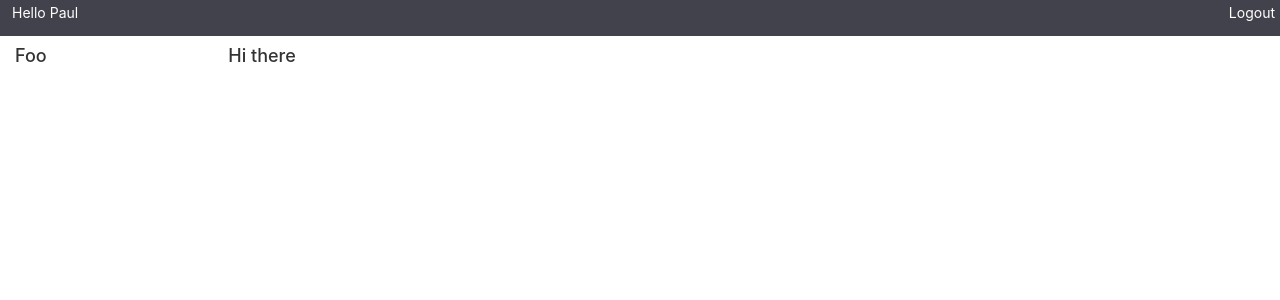
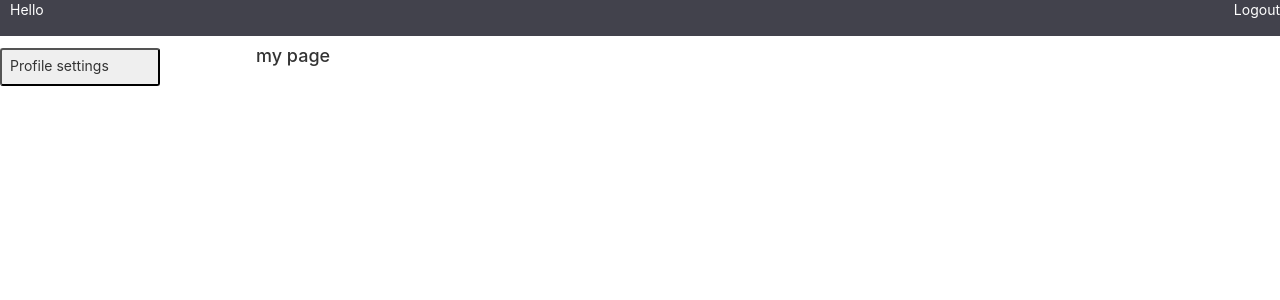
Before and after one commit to paulosjd/radnor, a React (Create React App) app: page / in a window 1280 px wide. Shown: the top 300 px of the page. Built offline with nearby package versions, Linux system fonts and the light colour scheme; the HTML template or start-up script is replaced by a standard one.

Commit message:
Add component files and update readme

```diff
--- a/src/App.js
+++ b/src/App.js
@@ -1,21 +1,26 @@
 import React, { Component } from 'react';
-import MainContainer from './components/main';
-import NavBar from './components/navbar';
+import MainContainer from './containers/main';
+import NavBar from './containers/navbar';
+import SideMenu from './containers/side_menu';
 import AppProvider from './store/provider';
 
 class App extends Component {
+    state = {
+        selectedMenu: '',
+    };
+
+    handleMenuBtnClick = (selectedMenu) => {
+        this.setState({...this.state, selectedMenu})
+    };
 
     render() {
+        console.log(this.state)
         return (
             <AppProvider>
                 <div className="App">
                     <NavBar />
-                    <div className="col-md-2">
-                        <h4>Foo</h4>
-                    </div>
-                    <div className="col-md-10">
-                        <MainContainer />
-                    </div>
+                    <SideMenu handleClick={this.handleMenuBtnClick.bind(this)} />
+                    <MainContainer selectedMenu={this.state.selectedMenu} />
                 </div>
             </AppProvider>
         )
--- /dev/null
+++ b/src/components/menu_button.js
@@ -0,0 +1,15 @@
+import React from "react";
+
+const MenuButton = ({label, handleClick}) => {
+
+    return (
+        <button
+            className='menu_btn'
+            onClick={handleClick}
+        >
+            {label}
+        </button>
+    )
+};
+
+export default MenuButton;
--- a/src/components/main.js
+++ b/src/containers/main.js
@@ -4,7 +4,9 @@ class MainContainer extends Component {
 
     render() {
         return (
-            <h4>Hi there</h4>
+            <div className='main'>
+                <h4>my page</h4>
+            </div>
         );
     }
 }
--- a/src/components/navbar.js
+++ b/src/containers/navbar.js
@@ -3,12 +3,12 @@ import AppContext from '../store/context';
 
 class NavBar extends Component {
     static defaultProps = {
-        username: 'Paul'
+        myprop: 'Hello'
     };
     static contextType = AppContext;
 
     render() {
-        console.log(this.context)
+        console.log(this.props.myprop);
         return (
                 <div className="top_navbar" style={this.context.styles}>
                     <span className='username'>Hello {this.props.username}</span>
--- /dev/null
+++ b/src/containers/side_menu.js
@@ -0,0 +1,19 @@
+import React, { Component } from 'react';
+import MenuButton from '../components/menu_button'
+
+class MainContainer extends Component {
+
+    render() {
+        const menuItems = [['Profile settings', () => this.props.handleClick('profile')]]
+
+        return (
+            <div className='side_menu'>
+                {menuItems.map((item, ind) => {
+                    return <MenuButton key={ind} handleClick={item[1]} label={item[0]} />
+                })}
+            </div>
+        );
+    }
+}
+
+export default MainContainer;
--- a/src/index.css
+++ b/src/index.css
@@ -12,11 +12,34 @@ body {
   margin-bottom: 0;
   min-height: 30px;
   height: 36px;
-  padding: 0.3rem 0.5rem 1.2rem 1.2rem !important;
   display: inline-block;
   width: 100%;
+}
+
+.side_menu {
+     width: 20%;
+     display: inline-block;
+ }
+
+.main {
+    width: 80%;
+    float: right;
+    display: inline-block;
 }
 
 .signout {
   float: right
 }
+
+.menu_btn {
+  min-width: 160px;
+  margin-top: 12px;
+  margin-bottom: 12px;
+  padding: 0.6rem 0.6rem 0.8rem 0.8rem;
+  border-radius: 3px;
+  text-align: left;
+}
+
+.username {
+  margin-left: 10px
+}
--- a/src/store/provider.js
+++ b/src/store/provider.js
@@ -22,6 +22,7 @@ class AppProvider extends Component {
             <AppContext.Provider
                 value={{
                     styles: getThemeStyles(this.state.theme),
+                    setTheme: theme => this.setState({theme}),
                     decrementPrice: selectedID => {
                         const cars = Object.assign({}, this.state.cars);
                         cars[selectedID].price = cars[selectedID].price - 1;
```
Also changed, not shown: src/components/right_nav_btn.js (added), src/components/side_menu.js (deleted), src/components/user_display.js (added), 1 other file (tests, documents, lock files or other folders).
